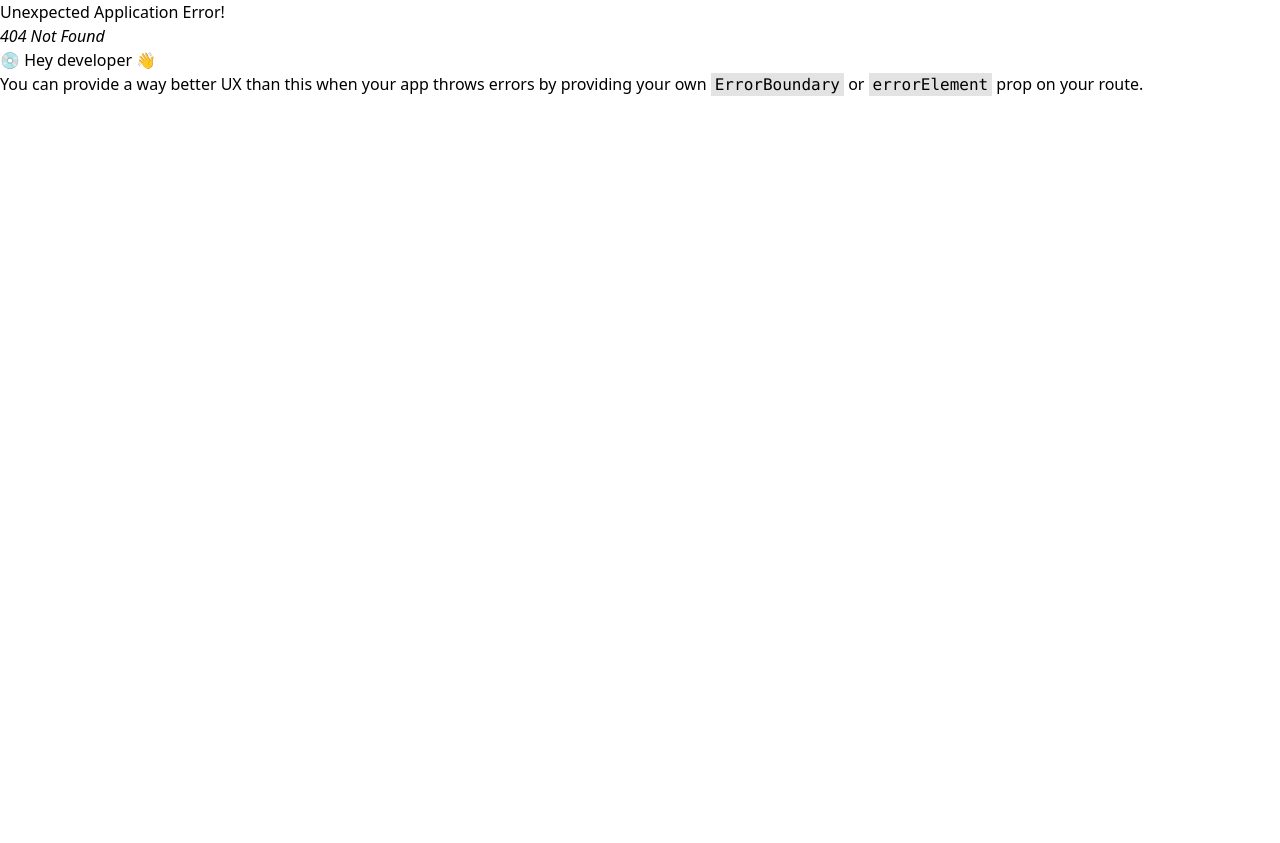
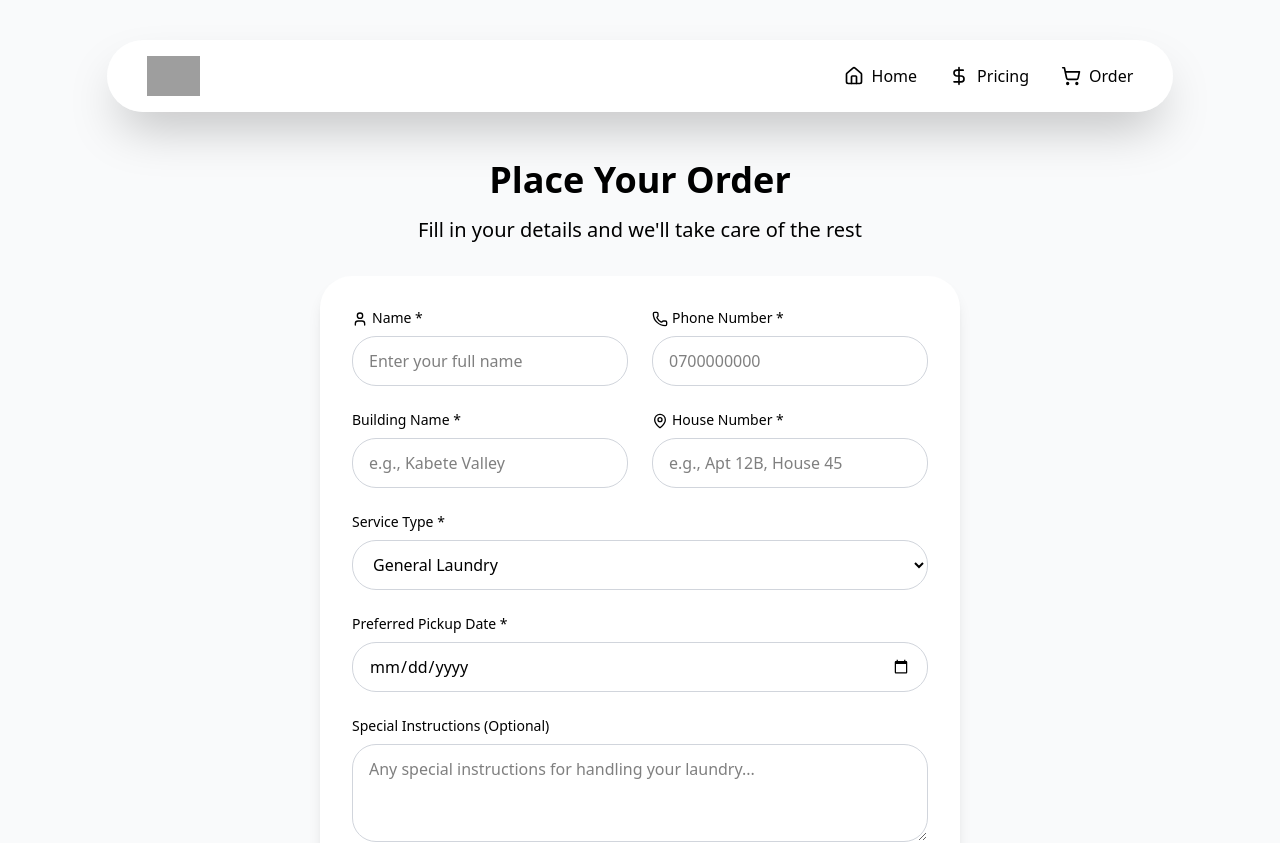
Before and after one commit to Griffin-Ndede/Oxford_blue_frontend, a React (Vite) app: page /order in a window 1280 px wide. Before the commit this address had no page. Shown: the top 843 px of the page. Before the commit the page ends 800 px from the top, so only its background shows below. Built offline with nearby package versions, Linux system fonts and the light colour scheme; grey boxes are pictures that could not be loaded.

Commit message:
Feat: adds order form

```diff
--- a/src/App.jsx
+++ b/src/App.jsx
@@ -2,6 +2,7 @@ import React from "react"
 import { createBrowserRouter, RouterProvider } from 'react-router'
 import Home from "./Pages/Home"
 import Pricing from "./Pages/Pricing"
+import Order from "./Pages/Order"
 
 
 function App() {
@@ -14,6 +15,10 @@ function App() {
       path: "/pricing",
       element: <Pricing/>
     },
+    {
+      path: "/order",
+      element: <Order/>
+    }
   ])
 
   return (
--- /dev/null
+++ b/src/Pages/Order.jsx
@@ -0,0 +1,136 @@
+import React from 'react'
+import Navbar from '../Components/Navbar'
+import Footer from '../Components/Footer'
+import { User, Phone, MapPin } from 'lucide-react'
+function Order() {
+    return (
+        <>
+            <Navbar />
+            <section className="min-h-screen bg-gray-50 py-12">
+                <div className="max-w-2xl mx-auto px-4">
+                    <div className="text-center mb-8 mt-28" >
+                        <h1 className="text-4xl font-bold mb-4">Place Your Order</h1>
+                        <p className="text-xl ">
+                            Fill in your details and we'll take care of the rest
+                        </p>
+                    </div>
+
+                    <div className="bg-white rounded-4xl shadow-lg p-8">
+                        <form className="space-y-6">
+                            <div className="grid md:grid-cols-2 gap-6">
+                                <div>
+                                    <label className="block text-sm font-medium  mb-2">
+                                        <User className="inline h-4 w-4 mr-1" />
+                                        Name *
+                                    </label>
+                                    <input
+                                        type="text"
+                                        name="name"
+
+                                        required
+                                        className="w-full px-4 py-3 border border-gray-300 rounded-3xl focus:ring-1 focus:ring-blue-800 focus:border-blue-800 transition-colors"
+                                        placeholder="Enter your full name"
+                                    />
+                                </div>
+
+                                <div>
+                                    <label className="block text-sm font-medium  mb-2">
+                                        <Phone className="inline h-4 w-4 mr-1" />
+                                        Phone Number *
+                                    </label>
+                                    <input
+                                        type="tel"
+                                        name="phone"
+
+                                        required
+                                        className="w-full px-4 py-3 border border-gray-300 rounded-3xl focus:ring-1 focus:ring-blue-800 focus:border-blue-800 transition-colors"
+                                        placeholder="0700000000"
+                                    />
+                                </div>
+
+                                <div>
+                                    <label className="block text-sm font-medium  mb-2">Building Name *</label>
+                                    <input
+                                        type="text"
+                                        name="building"
+
+                                        required
+                                        className="w-full px-4 py-3 border border-gray-300 rounded-3xl focus:ring-1 focus:ring-blue-800 focus:border-blue-800 transition-colors"
+                                        placeholder="e.g., Kabete Valley"
+                                    />
+                                </div>
+
+                                <div>
+                                    <label className="block text-sm font-medium  mb-2">
+                                        <MapPin className="inline h-4 w-4 mr-1" />
+                                        House Number *
+                                    </label>
+                                    <input
+                                        type="text"
+                                        name="apartment"
+
+                                        required
+                                        className="w-full px-4 py-3 border border-gray-300 rounded-3xl focus:ring-1 focus:ring-blue-800 focus:border-blue-800 transition-colors"
+                                        placeholder="e.g., Apt 12B, House 45"
+                                    />
+                                </div>
+                            </div>
+
+                            <div>
+                                <label className="block text-sm font-medium  mb-2">Service Type *</label>
+                                <select
+                                    name="serviceType"
+
+                                    required
+                                    className="w-full px-4 py-3 border border-gray-300 rounded-3xl focus:ring-1 focus:ring-blue-800 focus:border-blue-800 transition-colors"
+                                >
+                                    <option value="general">General Laundry</option>
+                                    <option value="suits">Suits & Formal</option>
+                                    <option value="homecare">Home Care</option>
+                                    <option value="drycleaning">Dry Cleaning</option>
+                                </select>
+                            </div>
+
+                            <div>
+                                <label className="block text-sm font-medium  mb-2">
+                                    Preferred Pickup Date *
+                                </label>
+                                <input
+                                    type="date"
+                                    name="pickupDate"
+
+                                    required
+                                    min={new Date().toISOString().split('T')[0]}
+                                    className="w-full px-4 py-3 border border-gray-300 rounded-3xl focus:ring-1 focus:ring-blue-800 focus:border-blue-800 transition-colors"
+                                />
+                            </div>
+
+                            <div>
+                                <label className="block text-sm font-medium  mb-2">
+                                    Special Instructions (Optional)
+                                </label>
+                                <textarea
+                                    name="notes"
+
+                                    rows={3}
+                                    className="w-full px-4 py-3 border border-gray-300 rounded-3xl focus:ring-1 focus:ring-blue-800 focus:border-blue-800 transition-colors"
+                                    placeholder="Any special instructions for handling your laundry..."
+                                />
+                            </div>
+
+                            <button
+                                type="submit"
+                                className="w-full bg-blue-800 hover:bg-blue-900 text-white font-bold py-4 px-6 rounded-xl transition-colors"
+                            >
+                                Generate Order Number & Proceed to Payment
+                            </button>
+                        </form>
+                    </div>
+                </div>
+            </section>
+            <Footer />
+        </>
+    )
+}
+
+export default Order
```
